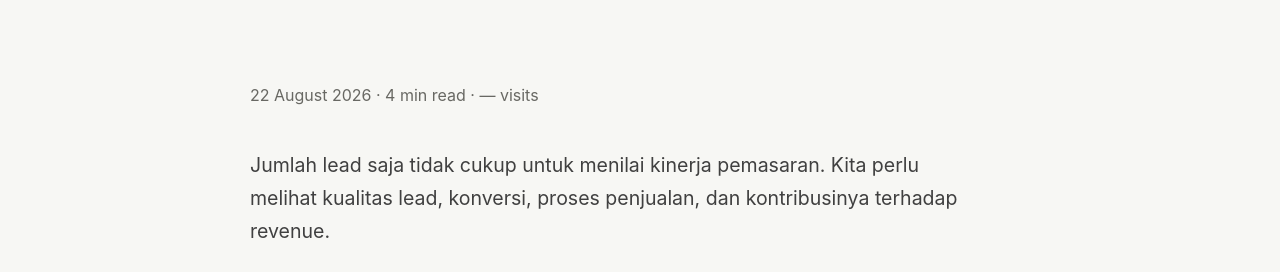
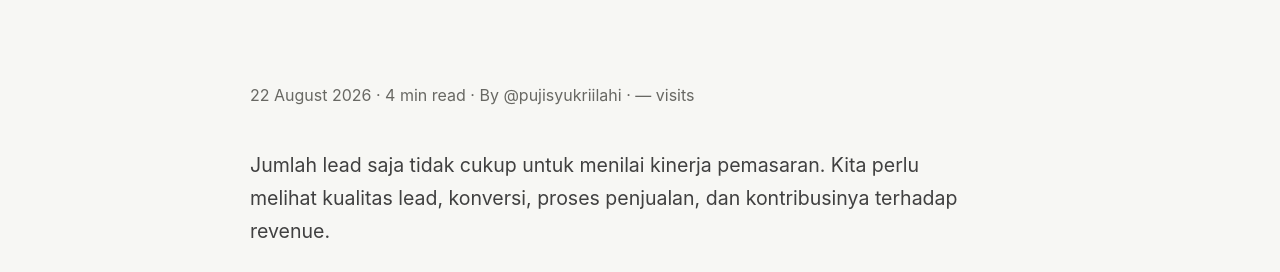
Before and after one commit to pujisyukriilahi/bio, a Jekyll site: the page built from _posts/2026-08-22-more-leads-do-not-mean-more-revenue.md, in a window 1280 px wide and 900 px high, scrolled down 440 px. Shown: the part 175-447 px from the top of the window. Built offline with Jekyll 4.4.1, drawn with Linux system fonts in a browser that asks for light colours; some of the changed lines change nothing that is shown.

Commit message:
Ubah identitas penulis dan tracking visit artikel menjadi Puji Syukri Ilahi

```diff
--- a/_layouts/post.html
+++ b/_layouts/post.html
@@ -4,16 +4,14 @@ layout: default
 <article class="post wrap">
   <div class="eyebrow">{{ page.categories | join: ' • ' }}</div>
   <h1>{{ page.title }}</h1>
-  <div class="post-meta">{{ page.date | date: "%d %B %Y" }}{% if page.reading_time %} · {{ page.reading_time }} min read{% endif %} · <span class="article-views" data-goatcounter-path="{{ page.url | relative_url }}">— visits</span></div>
+  <div class="post-meta">{{ page.date | date: "%d %B %Y" }}{% if page.reading_time %} · {{ page.reading_time }} min read{% endif %} · <span class="article-author">By @pujisyukriilahi</span> · <span class="article-views" data-goatcounter-path="{{ page.url | relative_url }}">— visits</span></div>
   {% if page.description %}<p class="lead">{{ page.description }}</p>{% endif %}
   <div class="post-content">{{ content }}</div>
 
   <div class="share-box" aria-label="Share article">
     <div class="eyebrow">Bagikan Insight</div>
     <p class="share-intro">Bagikan insight ini ke platform pilihan Anda.</p>
-    <div class="share-actions">
-      <button class="btn share-btn" type="button" id="copy-article-link">Copy Link</button>
-    </div>
+    <div class="share-actions"><button class="btn share-btn" type="button" id="copy-article-link">Copy Link</button></div>
     <p class="share-note" id="share-note" role="status" aria-live="polite"></p>
   </div>
 
@@ -36,12 +34,13 @@ document.addEventListener('DOMContentLoaded', function () {
 
   if (viewElement) {
     const path = viewElement.getAttribute('data-goatcounter-path');
-    fetch('https://pujisyukriilahi.goatcounter.com/counter/' + encodeURIComponent(path) + '.json')
+    const endpoint = 'https://pujisyukriilahi.goatcounter.com/counter/' + encodeURIComponent(path) + '.json';
+    fetch(endpoint)
       .then(function (response) { return response.ok ? response.json() : null; })
       .then(function (data) {
         if (data && data.count !== undefined) viewElement.textContent = data.count + ' visits';
       })
-      .catch(function () {});
+      .catch(function () { viewElement.textContent = '— visits'; });
   }
 
   if (copyButton) {
```
